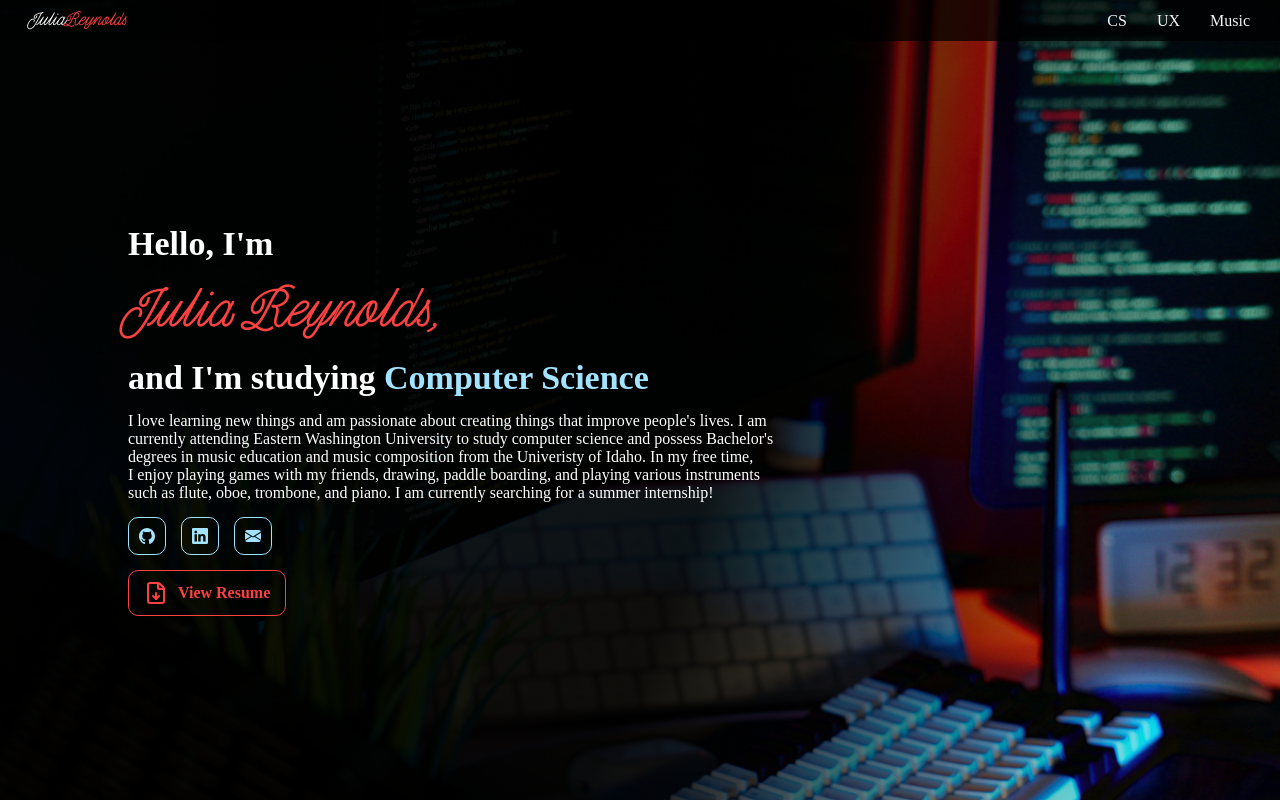
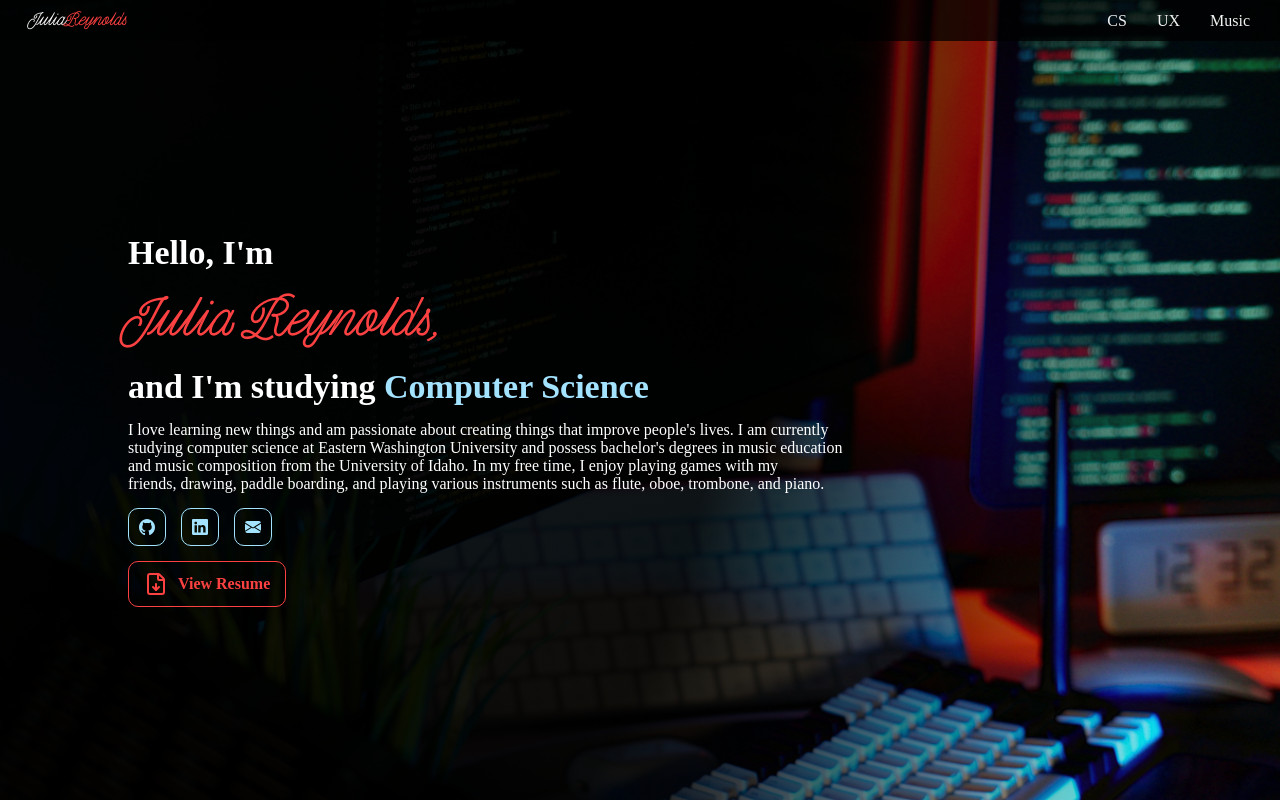
Before and after one commit to reynoldsjulia789/reynoldsjulia789.github.io, a website built with Vite: page index.html in a window 1280 px wide. Built offline with nearby package versions, Linux system fonts and the light colour scheme; files whose address does not match are found by name.

Commit message:
updated resume

```diff
--- a/index.html
+++ b/index.html
@@ -36,11 +36,10 @@
                 <h2>and I'm studying <span>Computer Science</span></h2>
                 <p>
                     I love learning new things and am passionate about creating things that improve people's lives.
-                    I am currently attending Eastern Washington University to study computer science and possess
-                    Bachelor's degrees in music education and music composition from the Univeristy of Idaho.
+                    I am currently studying computer science at Eastern Washington University and possess
+                    bachelor's degrees in music education and music composition from the University of Idaho.
                     In my free time, I enjoy playing games with my friends, drawing, paddle boarding, and playing various instruments
                     such as flute, oboe, trombone, and piano.
-                    I am currently searching for a summer internship!
                 </p>
                 <div class="social">
                     <a class="github" href="https://github.com/reynoldsjulia789">
```
Also changed, not shown: 1 other file.
